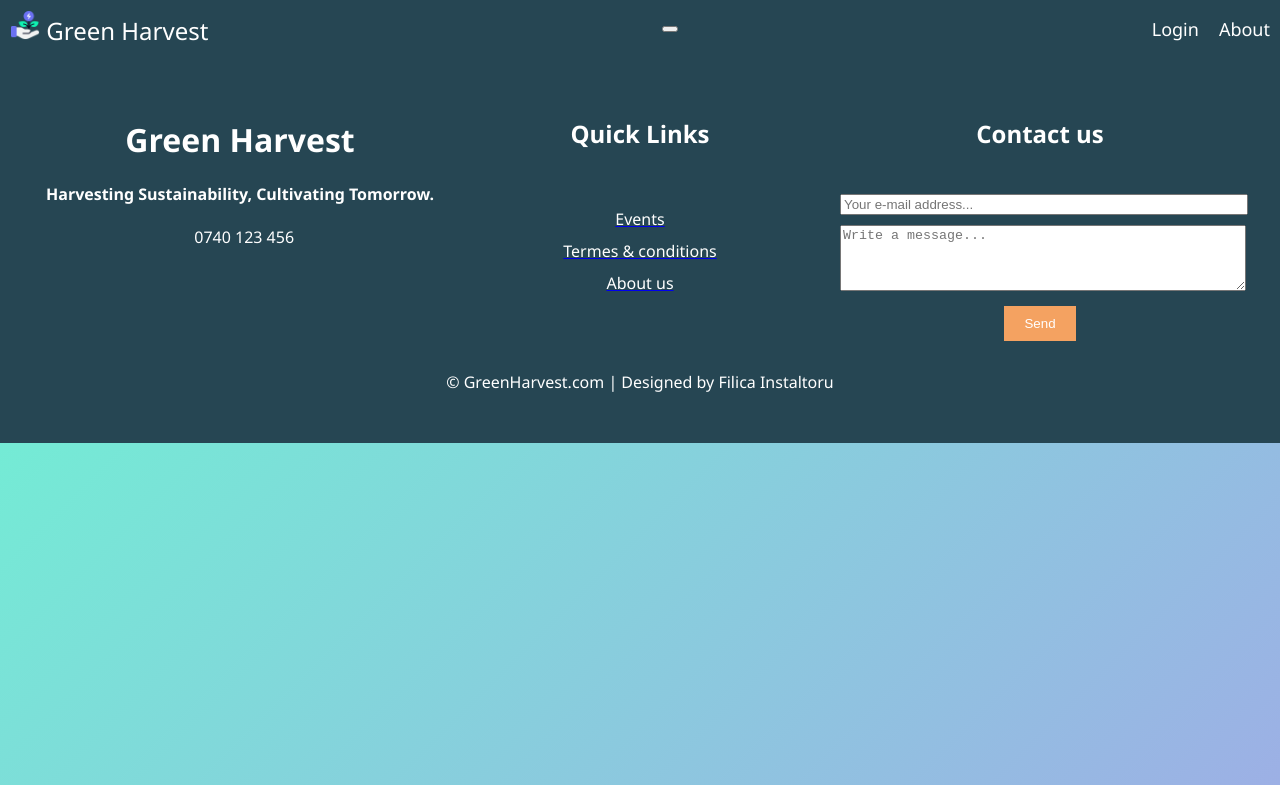
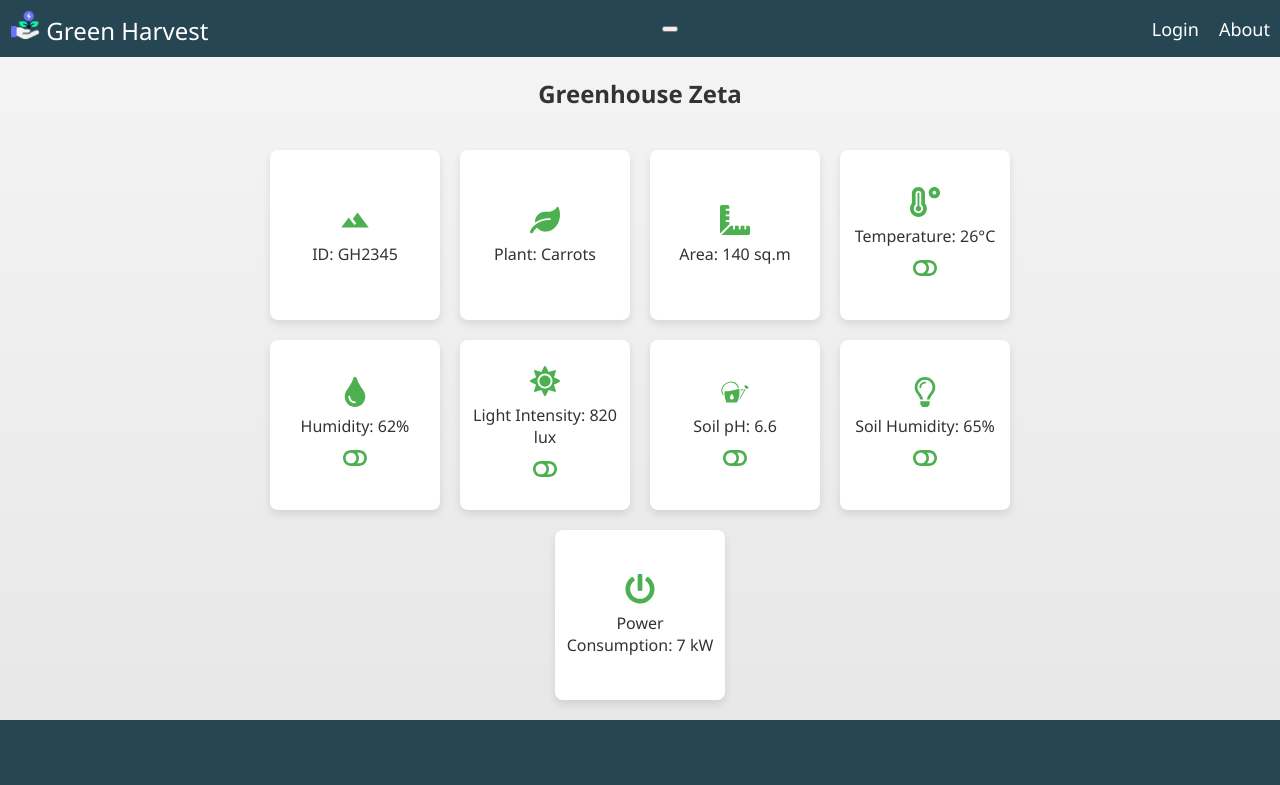
Before and after one commit to alex-cirlomaneanu/HackathonFilica, a React (Create React App) app in the folder FrontEnd/my-app/: page /my-greenhouses in a window 1280 px wide. Shown: the top 785 px of the page. Built offline with nearby package versions, Linux system fonts and the light colour scheme.

Commit message:
lingemiai carasu

```diff
--- a/FrontEnd/my-app/src/AppRoutes.js
+++ b/FrontEnd/my-app/src/AppRoutes.js
@@ -1,4 +1,5 @@
 import Home from "./pages/home/Home";
+import GreenhouseSection from "./pages/greenhouses/greenhouses";
 
 const AppRoutes = [
     {
@@ -9,6 +10,10 @@ const AppRoutes = [
         path: '/home',
         element: <Home />
     },
+    {
+        path: '/my-greenhouses',
+        element:<GreenhouseSection></GreenhouseSection>
+    }
 ];
 
 export default AppRoutes;
--- /dev/null
+++ b/FrontEnd/my-app/src/pages/greenhouses/GreenhouseSection.css
@@ -0,0 +1,34 @@
+.greenhouse-data {
+    display: flex;
+    flex-wrap: wrap;
+    justify-content: center;
+    gap: 20px;
+    padding: 20px;
+    margin: auto;
+    max-width: 800px;
+}
+
+.data-square {
+    display: flex;
+    flex-direction: column;
+    align-items: center;
+    justify-content: center;
+    width: 150px; /* Square dimensions */
+    height: 150px;
+    background-color: #fff;
+    border-radius: 8px;
+    box-shadow: 0 4px 8px rgba(0, 0, 0, 0.1);
+    padding: 10px;
+    gap: 8px;
+}
+
+.data-square button {
+    background: none;
+    border: none;
+    cursor: pointer;
+}
+
+h2 {
+    text-align: center;
+    margin: 20px 0;
+}
--- a/FrontEnd/my-app/src/pages/greenhouses/greenhouses.js
+++ b/FrontEnd/my-app/src/pages/greenhouses/greenhouses.js
@@ -1,69 +1,49 @@
-import React from 'react';
-// import './GreenhouseSection.css'; // CSS file for styling
+import React, { useState } from 'react';
+import { FaTemperatureHigh, FaTint, FaSun, FaRegLightbulb, FaLeaf, FaRulerCombined, FaPowerOff, FaToggleOn, FaToggleOff } from 'react-icons/fa';
+import { MdLandscape } from 'react-icons/md';
+import { GiWateringCan } from 'react-icons/gi';
+import './GreenhouseSection.css'; // Ensure this CSS file is properly linked
 
 const GreenhouseSection = () => {
-  const greenhouseData = {
-    id: "GH2345",
-    name: "Greenhouse Zeta",
-    plant: "Carrots",
-    area: 140,
-    temperature: 26,
-    humidity: 62,
-    light_intensity: 820,
-    soil_ph: 6.6,
-    soil_humidity: 65,
-    power_consumption: 7
+  const greenhouseData = [
+    { icon: MdLandscape, label: 'ID', value: 'GH2345', hasToggle: false },
+    { icon: FaLeaf, label: 'Plant', value: 'Carrots', hasToggle: false },
+    { icon: FaRulerCombined, label: 'Area', value: '140 sq.m', hasToggle: false },
+    { icon: FaTemperatureHigh, label: 'Temperature', value: '26°C', hasToggle: true },
+    { icon: FaTint, label: 'Humidity', value: '62%', hasToggle: true },
+    { icon: FaSun, label: 'Light Intensity', value: '820 lux', hasToggle: true },
+    { icon: GiWateringCan, label: 'Soil pH', value: '6.6', hasToggle: true },
+    { icon: FaRegLightbulb, label: 'Soil Humidity', value: '65%', hasToggle: true },
+    { icon: FaPowerOff, label: 'Power Consumption', value: '7 kW', hasToggle: false }
+  ];
+
+  const [toggleStates, setToggleStates] = useState(greenhouseData.reduce((acc, item, idx) => ({ ...acc, [idx]: false }), {}));
+
+  const toggle = (idx) => {
+    if(greenhouseData[idx].hasToggle) {
+      setToggleStates({ ...toggleStates, [idx]: !toggleStates[idx] });
+    }
   };
 
   return (
-    <div className="greenhouse-section">
-      <div className="greenhouse-info rounded bg-white">
-        <div className="greenhouse-image">
-          <img src="greenhouse_image.jpg" alt="Greenhouse" />
+      <>
+        <h2>Greenhouse Zeta</h2>
+        <div className="greenhouse-data">
+          {greenhouseData.map((data, index) => (
+              <div key={index} className="data-square">
+                <data.icon size={30} color={!data.hasToggle || !toggleStates[index] ? "#4CAF50" : "#FF0000"} />
+                <div className="data-label-value">
+                  <span>{data.label}: {data.value}</span>
+                </div>
+                {data.hasToggle && (
+                    <button onClick={() => toggle(index)} style={{ color: toggleStates[index] ? "#FF0000" : "#4CAF50" }}>
+                      {toggleStates[index] ? <FaToggleOn size={24} /> : <FaToggleOff size={24} />}
+                    </button>
+                )}
+              </div>
+          ))}
         </div>
-        <div className="greenhouse-details">
-          <h2>{greenhouseData.name}</h2>
-          <ul>
-            <li>
-              <span className="icon">ID:</span>
-              {greenhouseData.id}
-            </li>
-            <li>
-              <span className="icon">Plant:</span>
-              {greenhouseData.plant}
-            </li>
-            <li>
-              <span className="icon">Area:</span>
-              {greenhouseData.area} sq.m
-            </li>
-            <li>
-              <span className="icon">Temperature:</span>
-              {greenhouseData.temperature}°C
-            </li>
-            <li>
-              <span className="icon">Humidity:</span>
-              {greenhouseData.humidity}%
-            </li>
-            <li>
-              <span className="icon">Light Intensity:</span>
-              {greenhouseData.light_intensity} lux
-            </li>
-            <li>
-              <span className="icon">Soil pH:</span>
-              {greenhouseData.soil_ph}
-            </li>
-            <li>
-              <span className="icon">Soil Humidity:</span>
-              {greenhouseData.soil_humidity}%
-            </li>
-            <li>
-              <span className="icon">Power Consumption:</span>
-              {greenhouseData.power_consumption} kW
-            </li>
-          </ul>
-        </div>
-      </div>
-    </div>
+      </>
   );
 };
 
--- a/FrontEnd/my-app/src/pages/home/Home.css
+++ b/FrontEnd/my-app/src/pages/home/Home.css
@@ -19,36 +19,55 @@ header {
 
 /* Gradient Background for the Whole Page */
 body {
-  background: linear-gradient(135deg, #74EBD5 0%, #9FACE6 100%); /* Modern gradient background */
+  margin: 0;
+  padding: 0;
+  font-family: 'Segoe UI', Tahoma, Geneva, Verdana, sans-serif;
+  background-image: linear-gradient(to bottom, #f5f5f5, #e0e0e0); /* Light gray gradient */
+  color: #333;
+  text-align: center;
 }
 
-.dashboard-button {
+/* Include any global or layout styles from previous instructions here */
+
+.yields-grid {
+  display: grid;
+  grid-template-columns: repeat(2, 1fr); /* Keep 2 items per row */
+  gap: 30px;
+  justify-content: center;
+  align-items: center;
+  padding: 20px;
+}
+
+.navigation-square {
   background: linear-gradient(145deg, #8DEBDA, #B1A6E6);
-  color: #fff;
-  display: inline-flex;
-  align-items: center;
-  justify-content: center;
-  padding: 20px 40px;
   border-radius: 12px;
   box-shadow: 0 10px 20px rgba(0,0,0,0.1);
   transition: all 0.3s ease;
-  width: 100%; /* Ensure buttons stretch to fill grid cell */
-  text-decoration: none; /* Remove underline from links */
-  font-size: 20px; /* Larger font size for visibility */
+  text-align: center;
 }
 
-.dashboard-button svg {
-  margin-right: 10px; /* Space between icon and text */
+.navigation-link {
+  display: flex;
+  flex-direction: column;
+  align-items: center;
+  justify-content: center;
+  padding: 40px; /* Adjust padding for larger squares */
+  text-decoration: none;
+  color: #fff; /* White text for better contrast */
 }
 
-.dashboard-button:hover {
+.navigation-link p {
+  margin-top: 20px; /* Space between icon and text */
+  font-size: 20px; /* Font size for readability */
+}
+
+.navigation-square:hover {
   transform: scale(1.05);
   box-shadow: 0 15px 30px rgba(0,0,0,0.2);
 }
 
 @media (max-width: 768px) {
-  /* Adjust grid to stack buttons vertically on smaller screens */
   .yields-grid {
-    grid-template-columns: 1fr;
+    grid-template-columns: 1fr; /* Stack the squares on smaller screens */
   }
 }
--- a/FrontEnd/my-app/src/pages/home/Home.js
+++ b/FrontEnd/my-app/src/pages/home/Home.js
@@ -1,24 +1,32 @@
 import React from 'react';
-import './Home.css'; // Ensure to add styles for the YieldSquare and grid layout here
-import Header from "../../components/Layout/Header";
-import Footer from "../../components/Layout/Footer";
-import YieldSquare from "./YieldSquare"; // Assuming this is in the same directory
+import './Home.css';
+import { Link } from 'react-router-dom';
+import { FaWarehouse, FaTachometerAlt, FaSeedling, FaChartLine } from 'react-icons/fa'; // Import icons
+
+function NavigationSquare({ to, icon: Icon, label }) {
+    return (
+        <div className="navigation-square">
+            <Link to={to} className="navigation-link">
+                <Icon size={48} /> {/* Adjust icon size as needed */}
+                <p>{label}</p>
+            </Link>
+        </div>
+    );
+}
 
 function Home() {
     return (
-        <>
         <div className="home-container">
             <header>
                 <h1>Welcome to Our Dashboard!</h1>
             </header>
             <div className="yields-grid">
-                    <YieldSquare plant="Tomatoes" yield="250kg" />
-                    <YieldSquare plant="Potatoes" yield="500kg" />
-                    <YieldSquare plant="Carrots" yield="300kg" />
-                    <YieldSquare plant="Lettuce" yield="150kg" />
+                <NavigationSquare to="/my-greenhouses" icon={FaWarehouse} label="My Greenhouses" />
+                <NavigationSquare to="/my-sensors" icon={FaTachometerAlt} label="My Sensors" />
+                <NavigationSquare to="/my-production" icon={FaSeedling} label="My Production" />
+                <NavigationSquare to="/general-statistics" icon={FaChartLine} label="General Statistics" />
             </div>
         </div>
-        </>
     );
 }
 
```
Lines whose indentation alone changed are shown as unchanged.
